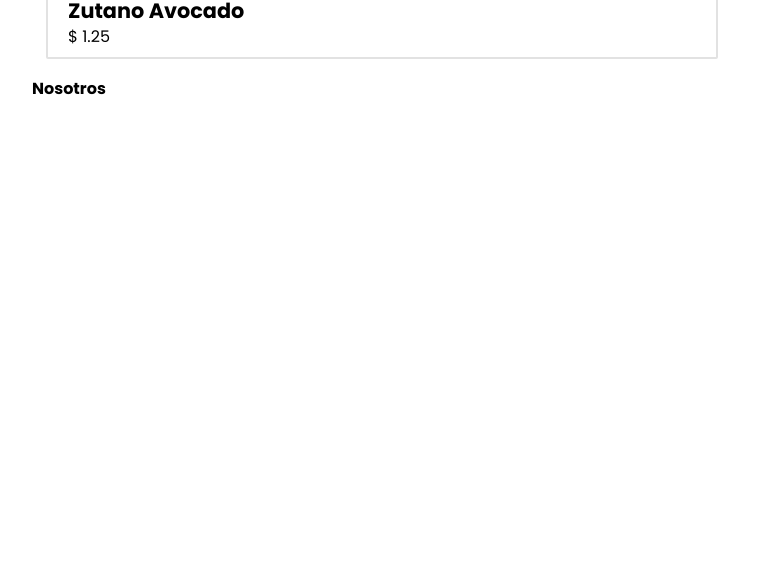
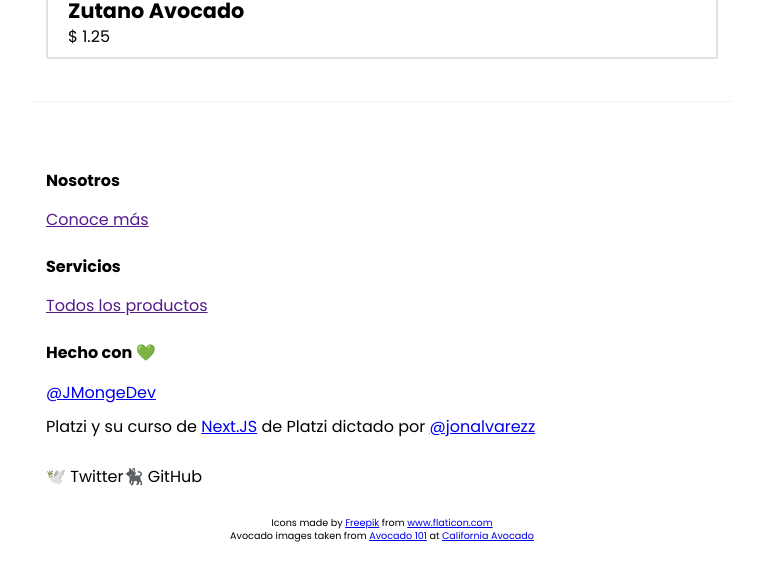
Before and after one commit to jesusmongedev/platzi-avo-app, a Next.js app: page / in a window 1280 px wide. Shown: the part 3580-4160 px from the top of the page, without its empty margins (258-1021 px from the left). Before the commit the page ends 3700 px from the top, so only its background shows below. Built offline with nearby package versions, Linux system fonts and the light colour scheme.

Commit message:
Building the Footer Component V-0.2. Create the Credits Component

```diff
--- /dev/null
+++ b/components/Credits/index.js
@@ -0,0 +1,19 @@
+import React from "react";
+import styles from "./styles.module.css";
+
+const Credits = () => {
+  return (
+    <div className={styles.creditContainer}>
+      <small className={styles.small}>
+        Icons made by <a href="#">Freepik</a> from{" "}
+        <a href="#">www.flaticon.com</a>
+      </small>
+      <small>
+        Avocado images taken from <a href="#">Avocado 101</a> at{" "}
+        <a href="#">California Avocado</a>
+      </small>
+    </div>
+  );
+};
+
+export default Credits;
--- /dev/null
+++ b/components/Credits/styles.module.css
@@ -0,0 +1,7 @@
+.creditContainer {
+  font-size: 12px;
+  text-align: center;
+}
+.small {
+  display: block;
+}
--- a/components/Footer/index.js
+++ b/components/Footer/index.js
@@ -1,9 +1,33 @@
+import Credits from "@components/Credits";
 import React from "react";
+import stlyes from "./styles.module.css";
 
 const Footer = () => {
   return (
-    <footer>
-      <h4>Nosotros</h4>
+    <footer className={stlyes.footer}>
+      <div className={stlyes.links}>
+        <h4>Nosotros</h4>
+        <a href="">Conoce más</a>
+      </div>
+      <div className={stlyes.links}>
+        <h4>Servicios</h4>
+        <a href="">Todos los productos</a>
+      </div>
+      <div className={stlyes.links}>
+        <h4>Hecho con 💚</h4>
+        <a href="#">@JMongeDev</a>
+
+        <p>
+          Platzi y su curso de <a href="#">Next.JS</a> de Platzi dictado por{" "}
+          <a href="#">@jonalvarezz</a>
+        </p>
+        <div>
+          <p className={stlyes.social}>🕊️ Twitter</p>
+          <p className={stlyes.social}>🐈‍⬛ GitHub</p>
+        </div>
+      </div>
+
+      <Credits />
     </footer>
   );
 };
--- /dev/null
+++ b/components/Footer/styles.module.css
@@ -0,0 +1,14 @@
+.footer {
+  margin: 42px 0;
+  padding: 56px 14px 0 14px;
+  border-top: 1px solid #f2f2f2;
+}
+.links {
+  padding: 14px 0;
+}
+.links h4 {
+  margin-top: 0;
+}
+.social {
+  display: inline-block;
+}
```
